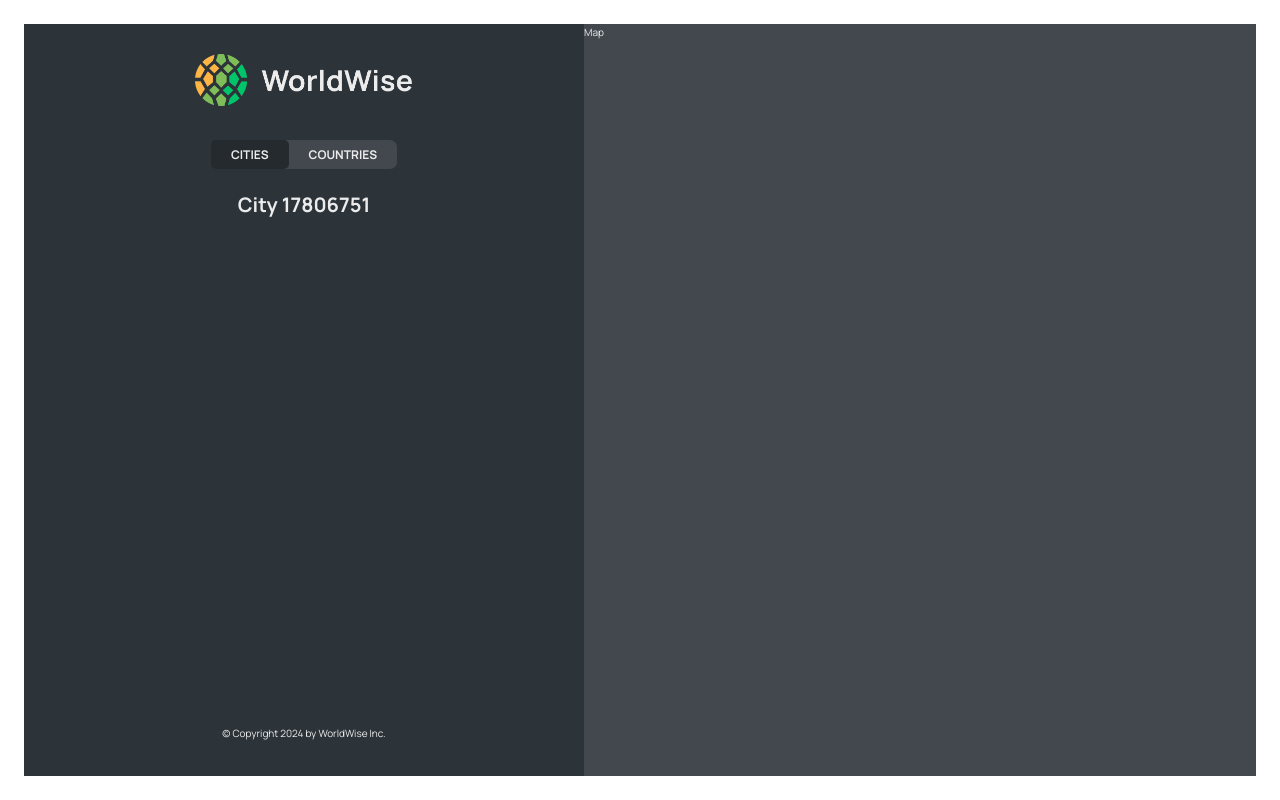
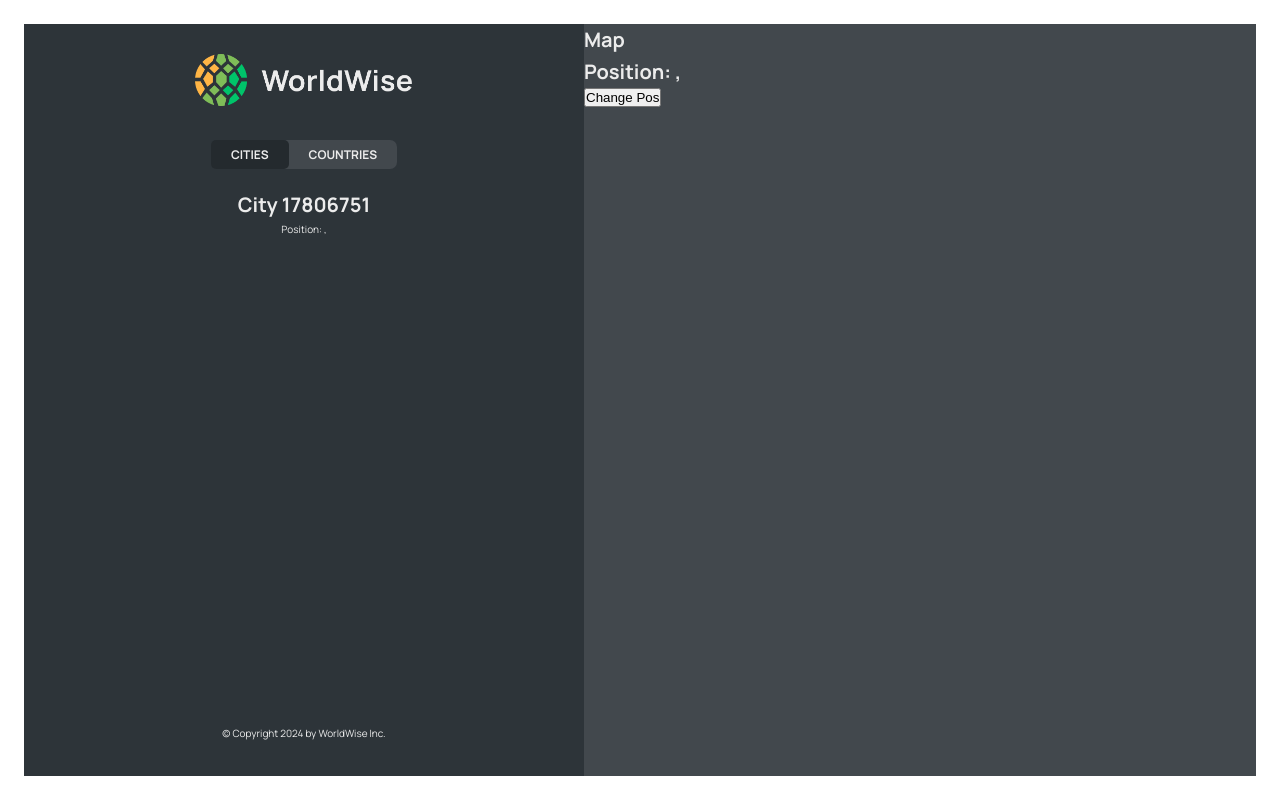
Before and after one commit to keithi16/Worldwise, a React (Vite) app: page /app/cities/17806751 in a window 1280 px wide. Built offline with nearby package versions, Linux system fonts and the light colour scheme; data requests are answered from the project's data file.

Commit message:
Reading and Setting a Query String

```diff
--- a/src/components/City.jsx
+++ b/src/components/City.jsx
@@ -1,6 +1,6 @@
 // import styles from "./City.module.css";
 
-import { useParams } from "react-router-dom";
+import { useParams, useSearchParams } from "react-router-dom";
 
 const formatDate = (date) =>
   new Intl.DateTimeFormat("en", {
@@ -12,6 +12,9 @@
 
 function City() {
   const { id } = useParams()
+  const [searchParams, setSearchParams] = useSearchParams();
+  const lat = searchParams.get('lat');
+  const lng = searchParams.get("lng")
 
   // TEMP DATA
   const currentCity = {
@@ -24,7 +27,10 @@
   const { cityName, emoji, date, notes } = currentCity;
 
   return (
+   <>
     <h1>City {id}</h1>
+    <p>Position: {lat}, {lng}</p>
+    </>
     // <div className={styles.city}>
     //   <div className={styles.row}>
     //     <h6>City name</h6>
--- a/src/components/CityItem.jsx
+++ b/src/components/CityItem.jsx
@@ -9,11 +9,11 @@
     }).format(new Date(date));
 
 function CityItem({ city }) {
-    const { cityName, emoji, date, id } = city;
+    const { cityName, emoji, date, id, position } = city;
 
     return (
         <li>
-            <Link className={styles.cityItem} to={`${id}`}>
+            <Link className={styles.cityItem} to={`${id}?lat=${position.lat}&lng=${position.lng}`}>
                 <span className={styles.emoji}>{emoji}</span>
                 <h3 className={styles.name}>{cityName}</h3>
                 <time className={styles.date}>{formatDate(date)}</time>
--- a/src/components/Map.jsx
+++ b/src/components/Map.jsx
@@ -1,9 +1,22 @@
+import { useSearchParams } from 'react-router-dom'
 import styles from './Map.module.css'
 
 function Map() {
+    const [searchParams, setSearchParams] = useSearchParams();
+
+    const lat = searchParams.get('lat');
+    const lng = searchParams.get("lng")
+
     return (
         <div className={styles.mapContainer}>
-            Map
+            <h1>Map</h1>
+            <h1>Position: {lat}, {lng}</h1>
+
+            <button
+                onClick={() => {
+                    setSearchParams({ lat: 23, lng: 50 })
+                }}
+            >Change Pos</button>
         </div>
     )
 }
```
